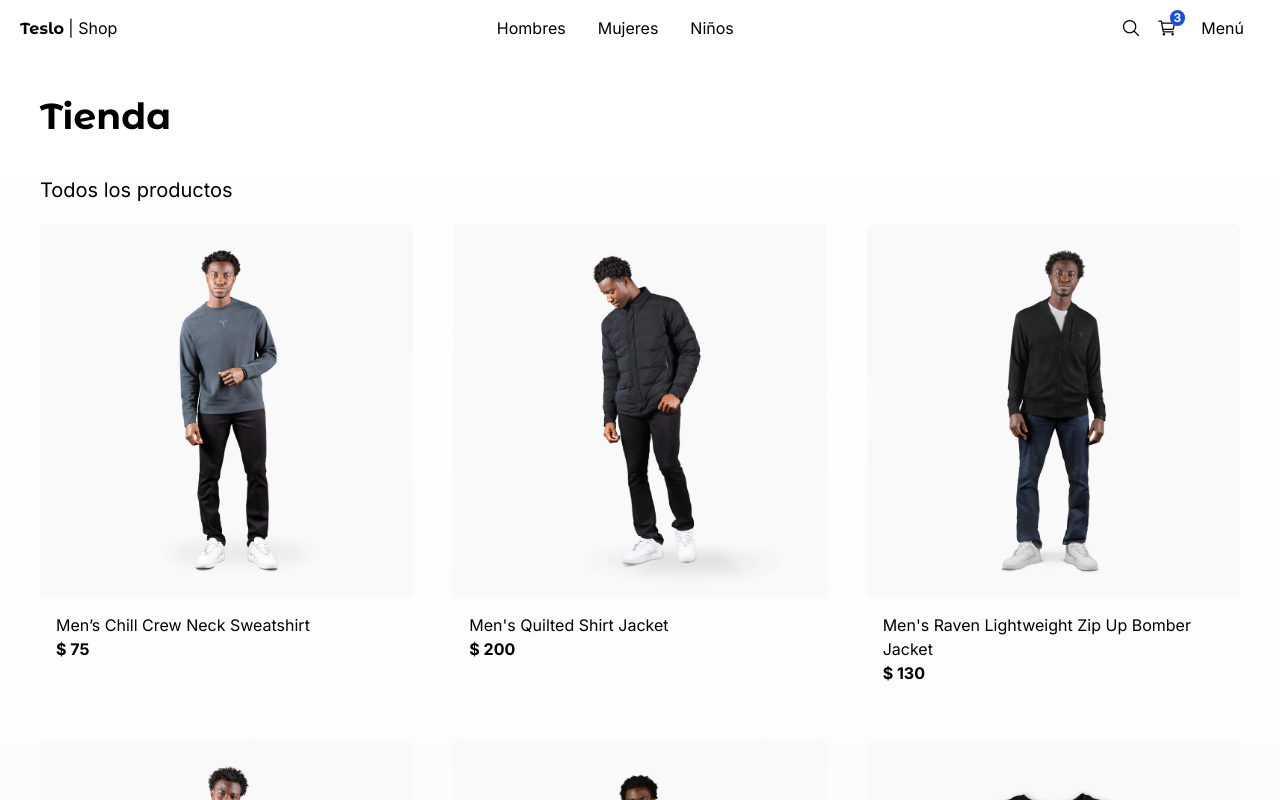
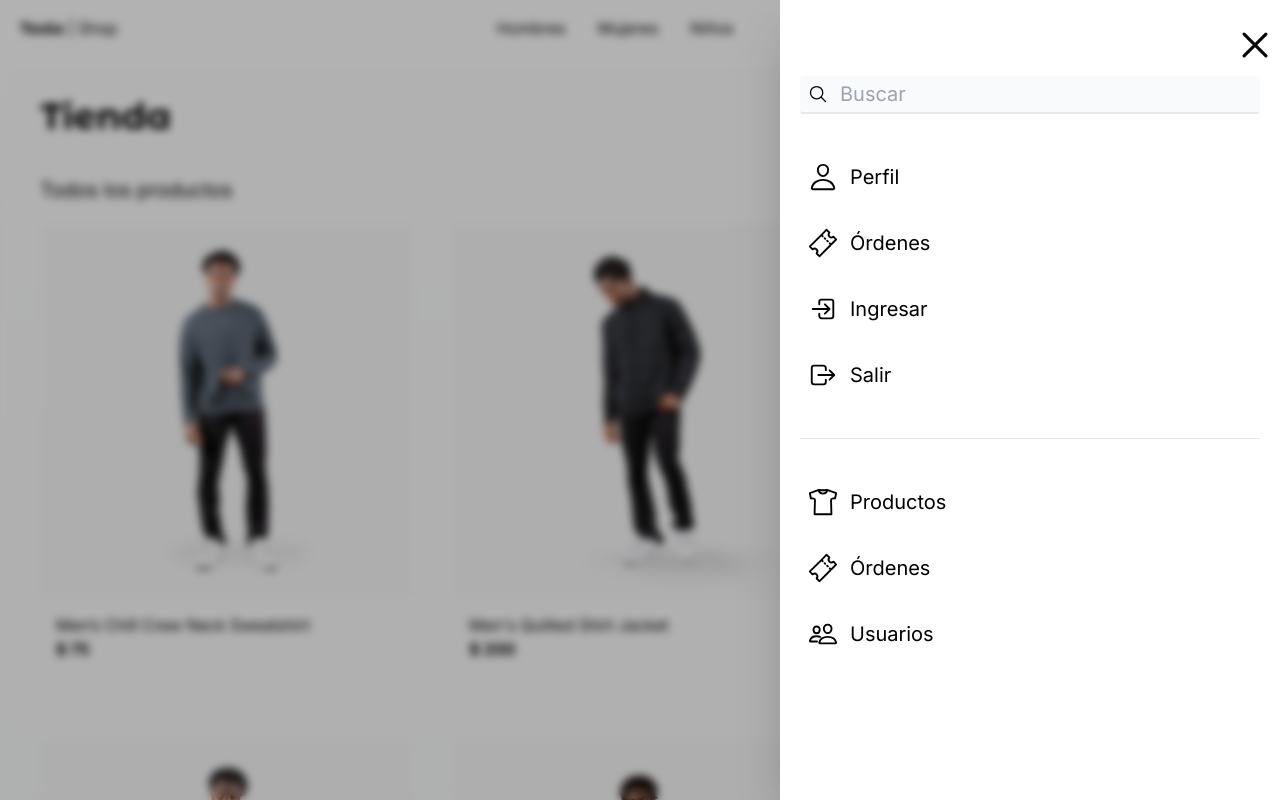
Before and after one commit to alvag/teslo-shop, a Next.js app: page / in a window 1280 px wide. Both pictures are taken after a click on the button "Menú". Shown: the top 800 px of the page. Built offline with nearby package versions, Linux system fonts and the light colour scheme.

Commit message:
Sidebar menu

```diff
--- a/package.json
+++ b/package.json
@@ -10,9 +10,11 @@
   },
   "dependencies": {
     "@react-icons/all-files": "^4.1.0",
+    "clsx": "^2.1.0",
     "next": "14.0.4",
     "react": "^18",
-    "react-dom": "^18"
+    "react-dom": "^18",
+    "zustand": "^4.4.7"
   },
   "devDependencies": {
     "@types/node": "^20",
--- a/src/app/(shop)/layout.tsx
+++ b/src/app/(shop)/layout.tsx
@@ -1,5 +1,5 @@
 import { ReactNode } from 'react';
-import { TopMenu } from '@/components';
+import { Sidebar, TopMenu } from '@/components';
 
 
 export default function ShopLayout( {
@@ -10,6 +10,7 @@
     return (
         <main className="min-h-screen">
             <TopMenu/>
+            <Sidebar/>
             <div className="px-0 sm:px-10">
                 { children }
             </div>
--- a/src/components/index.ts
+++ b/src/components/index.ts
@@ -1,6 +1,7 @@
 export * from './ui/top-menu/TopMenu';
 export * from './ui/not-found/PageNotFound';
 export * from './ui/title/Title';
+export * from './ui/sidebar/Sidebar';
 
 export * from './products/product-grid/ProductGrid';
 export * from './products/product-grid/ProductGridItem';
--- /dev/null
+++ b/src/components/ui/sidebar/Sidebar.tsx
@@ -0,0 +1,99 @@
+'use client';
+
+import { IoCloseOutline } from '@react-icons/all-files/io5/IoCloseOutline';
+import { IoSearchOutline } from '@react-icons/all-files/io5/IoSearchOutline';
+import Link from 'next/link';
+import { IoPersonOutline } from '@react-icons/all-files/io5/IoPersonOutline';
+import { IoTicketOutline } from '@react-icons/all-files/io5/IoTicketOutline';
+import { IoLogInOutline } from '@react-icons/all-files/io5/IoLogInOutline';
+import { IoLogOutOutline } from '@react-icons/all-files/io5/IoLogOutOutline';
+import { IoShirtOutline } from '@react-icons/all-files/io5/IoShirtOutline';
+import { IoPeopleOutline } from '@react-icons/all-files/io5/IoPeopleOutline';
+import { useUIStore } from '@/store';
+import { clsx } from 'clsx';
+
+
+export const Sidebar = () => {
+
+    const isSideMenuOpen = useUIStore( state => state.isSideMenuOpen );
+    const closeMenu = useUIStore( state => state.closeSideMenu );
+
+    return (
+        <div>
+
+            {
+                isSideMenuOpen && (
+                    <div className="fixed top-0 left-0 w-screen h-screen z-10 bg-black opacity-30"/>
+                )
+            }
+
+
+            {
+                isSideMenuOpen && (
+                    <div className="fade-in fixed top-0 left-0 w-screen h-screen z-10 backdrop-filter backdrop-blur-sm"
+                         onClick={ closeMenu }/>
+                )
+            }
+
+
+            <nav
+                className={
+                    clsx(
+                        'fixed p-5 right-0 top-0 w-[500px] h-screen bg-white z-20 shadow-2xl transform transition-all duration-300',
+                        {
+                            'translate-x-full': !isSideMenuOpen,
+                        },
+                    )
+                }>
+
+                <IoCloseOutline size={ 50 } className="absolute top-5 right-0 cursor-pointer"
+                                onClick={ () => closeMenu() }/>
+
+                <div className="relative mt-14">
+                    <IoSearchOutline size={ 20 } className="absolute top-2 left-2"/>
+                    <input type="text" placeholder="Buscar"
+                           className="w-full bg-gray-50 rounded pl-10 py-1 pr-10 border-b-2 text-xl border-gray-200 focus:outline-none focus:border-blue-500"
+                    />
+                </div>
+
+                <Link href="/" className="flex items-center mt-10 p-2 hover:bg-gray-100 rounded transition-all">
+                    <IoPersonOutline size={ 30 }/>
+                    <span className="ml-3 text-xl">Perfil</span>
+                </Link>
+
+                <Link href="/" className="flex items-center mt-5 p-2 hover:bg-gray-100 rounded transition-all">
+                    <IoTicketOutline size={ 30 }/>
+                    <span className="ml-3 text-xl">Órdenes</span>
+                </Link>
+
+                <Link href="/" className="flex items-center mt-5 p-2 hover:bg-gray-100 rounded transition-all">
+                    <IoLogInOutline size={ 30 }/>
+                    <span className="ml-3 text-xl">Ingresar</span>
+                </Link>
+
+                <Link href="/" className="flex items-center mt-5 p-2 hover:bg-gray-100 rounded transition-all">
+                    <IoLogOutOutline size={ 30 }/>
+                    <span className="ml-3 text-xl">Salir</span>
+                </Link>
+
+                <div className="w-full h-px bg-gray-200 my-10"/>
+
+                <Link href="/" className="flex items-center mt-5 p-2 hover:bg-gray-100 rounded transition-all">
+                    <IoShirtOutline size={ 30 }/>
+                    <span className="ml-3 text-xl">Productos</span>
+                </Link>
+
+                <Link href="/" className="flex items-center mt-5 p-2 hover:bg-gray-100 rounded transition-all">
+                    <IoTicketOutline size={ 30 }/>
+                    <span className="ml-3 text-xl">Órdenes</span>
+                </Link>
+
+                <Link href="/" className="flex items-center mt-5 p-2 hover:bg-gray-100 rounded transition-all">
+                    <IoPeopleOutline size={ 30 }/>
+                    <span className="ml-3 text-xl">Usuarios</span>
+                </Link>
+            </nav>
+
+        </div>
+    );
+};
--- a/src/components/ui/top-menu/TopMenu.tsx
+++ b/src/components/ui/top-menu/TopMenu.tsx
@@ -1,9 +1,15 @@
+'use client';
+
 import Link from 'next/link';
 import { titleFont } from '@/config/fonts';
 import { IoSearchOutline } from '@react-icons/all-files/io5/IoSearchOutline';
 import { IoCartOutline } from '@react-icons/all-files/io5/IoCartOutline';
+import { useUIStore } from '@/store';
 
 export const TopMenu = () => {
+
+    const openMenu = useUIStore( state => state.openSideMenu );
+
     return (
         <nav className="flex px-5 justify-between items-center w-full">
             <div>
@@ -41,7 +47,7 @@
                     </div>
                 </Link>
 
-                <button className="m-2 p-2 rounded-md transition-all hover:bg-gray-100">
+                <button className="m-2 p-2 rounded-md transition-all hover:bg-gray-100" onClick={ () => openMenu() }>
                     Menú
                 </button>
 
--- /dev/null
+++ b/src/store/index.ts
@@ -0,0 +1 @@
+export * from './ui/ui-store';
--- /dev/null
+++ b/src/store/ui/ui-store.ts
@@ -0,0 +1,13 @@
+import { create } from 'zustand';
+
+interface State {
+    isSideMenuOpen: boolean;
+    openSideMenu: () => void;
+    closeSideMenu: () => void;
+}
+
+export const useUIStore = create<State>()( ( set ) => ( {
+    isSideMenuOpen: false,
+    openSideMenu: () => set( { isSideMenuOpen: true } ),
+    closeSideMenu: () => set( { isSideMenuOpen: false } ),
+} ) );
```
Also changed, not shown: 1 other file (tests, documents, lock files or other folders).
